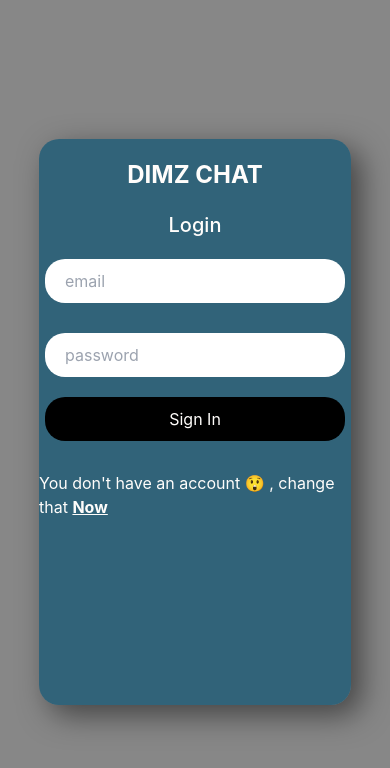
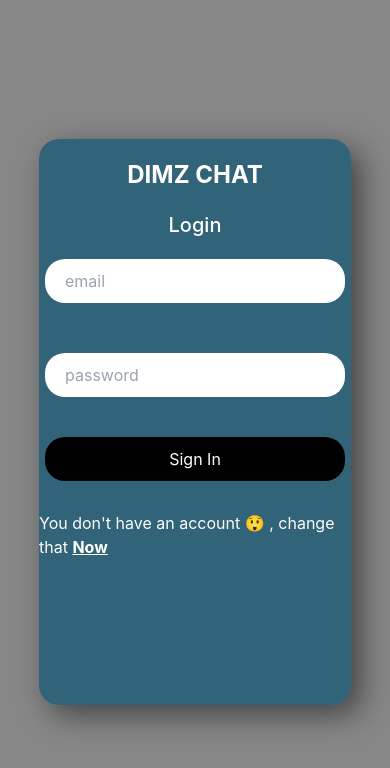
Before and after one commit to dimz-hub/dimzchat, a React (Create React App) app: page /signin in a window 390 px wide. Shown: the top 768 px of the page. Built offline with nearby package versions, Linux system fonts and the light colour scheme; no server answers.

Commit message:
another comit

```diff
--- a/src/components/Signin.jsx
+++ b/src/components/Signin.jsx
@@ -36,15 +36,15 @@ export default function Signin() {
       </h1>
 
       <h2 className='font-[500] text-xl'>Login</h2>
-      <form onSubmit={handleSubmit} className='flex flex-col items-center justify-center gap-[30px] xs:gap-[30px]'>
-       <span>
+      <form onSubmit={handleSubmit} className='flex flex-col items-center justify-center gap-[30px] '>
+       <span  className = ' xs:mb-[20px]'>
        <input type='email' id='email' className='rounded-[20px] text-[black]' placeholder='email' onChange={(e) => setEmail(e.target.value)}   />
        </span>
-     <span>
+     <span className = ' xs:mb-[20px]'>
        <input type='password'id='password' className='rounded-[20px] text-[black]' placeholder='password' onChange={(e) => setPassword(e.target.value)} />
      </span>
 
-      <button className='w-[300px] bg-[black] pt-[10px] pb-[10px] mt-[-10px] rounded-[20px]'>Sign In</button>
+      <button className='w-[300px] bg-[black] pt-[10px] pb-[10px] mt-[-10px] rounded-[20px] xsmb-[30px]'>Sign In</button>
 
 <p>You don't have an account &#x1F632; , change that <Link to='/signup' className='underline font-bold'>Now</Link> </p>
 {error && <span>Invalid login details</span> }
```
